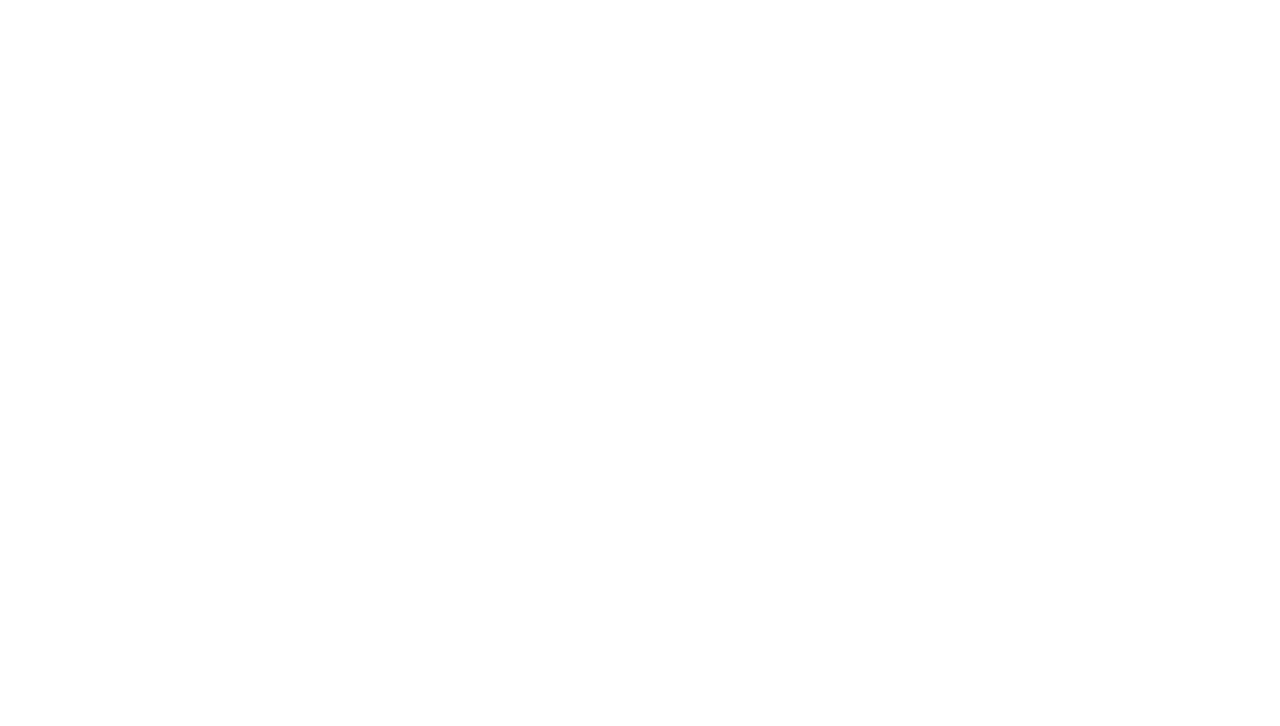
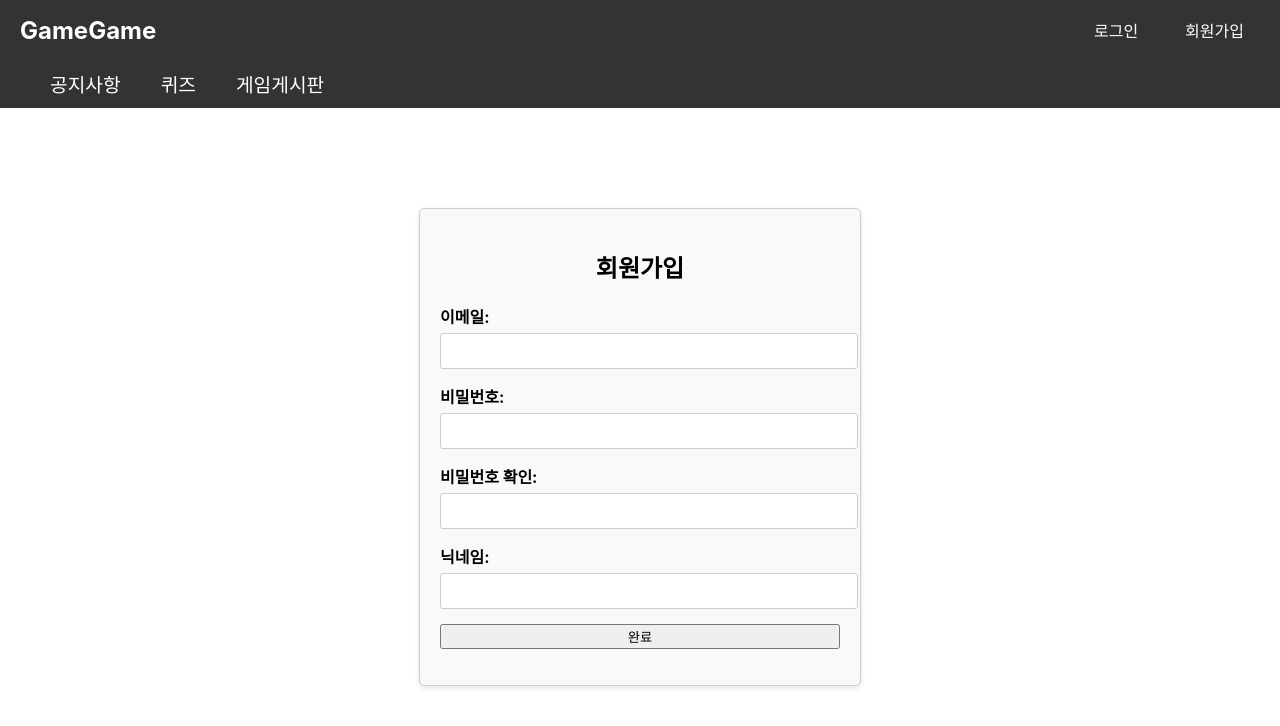
Before and after one commit to bongbongbon/GameGameFrontend, a React (Create React App) app: page /signup in a window 1280 px wide. Before the commit this address had no page. Shown: the top 726 px of the page. Built offline with nearby package versions, Linux system fonts and the light colour scheme.

Commit message:
signup user logout

```diff
--- a/src/App.js
+++ b/src/App.js
@@ -6,12 +6,15 @@ import { AuthProvider } from './contexts/AuthContext';
 // 공지사항 페이지
 import Notice from './pages/Notice';
 
+// 유저 페이지
+import Login from './pages/Login';
+import SignUp from './pages/SignUp';
+
 // 퀴즈 페이지
 import Quiz from './pages/Quiz';
 import QuizCreate from './pages/QuizCreate';
 import QuizDetail from './pages/QuizDetail';
 import QuizCategory from './pages/QuizCategory';
-import Login from './pages/Login';
 import QuizMyResult from './pages/QuizMyResult';
 
 // 게임게시판 페이지
@@ -25,6 +28,7 @@ function App() {
             <Route path="/" element={<Home />} />
 
             <Route path='/login' element={<Login />} />
+            <Route path='/signup' element={<SignUp />} />
 
 
             <Route path="/notice" element={<Notice />} />
--- a/src/components/Header.js
+++ b/src/components/Header.js
@@ -1,8 +1,11 @@
-import React from 'react';
+import React, { useContext } from 'react';
 import { Link } from 'react-router-dom';
-import '../css/Header.css'; // CSS 파일 임포트
+import '../css/Header.css';
+import { AuthContext } from '../contexts/AuthContext';
 
 function Header() {
+  const {user, logout} = useContext(AuthContext);
+
   return (
     <header className="header">
       <div className="logo-container">
@@ -11,8 +14,17 @@ function Header() {
         </Link>
       </div>
       <div className="auth-links">
-        <Link to="/login" className="auth-link">로그인</Link>
-        <Link to="/signup" className="auth-link">회원가입</Link>
+      {user ? (
+          <>
+            <span className="username">{user.email}</span>
+            <button onClick={logout} className="auth-link">로그아웃</button>
+          </>
+        ) : (
+          <>
+            <Link to="/login" className="auth-link">로그인</Link>
+            <Link to="/signup" className="auth-link">회원가입</Link>
+          </>
+        )}
       </div>
     </header>
   );
--- a/src/contexts/AuthContext.js
+++ b/src/contexts/AuthContext.js
@@ -26,6 +26,7 @@ const AuthProvider = ({ children }) => {
           'Authorization': `Bearer ${token}`
         }
       });
+      console.log(response.data);
       setUser(response.data);
     } catch (error) {
       console.error('Failed to fetch current user:', error);
--- a/src/contexts/axiosInstance.js
+++ b/src/contexts/axiosInstance.js
@@ -1,4 +1,3 @@
-// src/utils/axiosInstance.js
 import axios from 'axios';
 
 const axiosInstance = axios.create({
--- /dev/null
+++ b/src/css/SignUp.css
@@ -0,0 +1,49 @@
+.signup-content {
+    max-width: 400px;
+    margin: 0 auto;
+    padding: 20px;
+    border: 1px solid #ccc;
+    border-radius: 5px;
+    box-shadow: 0 2px 5px rgba(0, 0, 0, 0.1);
+    background-color: #f9f9f9;
+    margin-top: 100px;
+  }
+
+  .signup-content h2 {
+    text-align: center;
+    margin-bottom: 20px;
+  }
+
+  .signup-form {
+    display: flex;
+    flex-direction: column;
+  }
+
+  .form-group {
+    margin-bottom: 15px;
+  }
+
+  .form-group label {
+    font-weight: bold;
+  }
+
+  .form-group input {
+    width: 100%;
+    padding: 8px;
+    font-size: 1em;
+    border: 1px solid #ccc;
+    border-radius: 3px;
+  }
+
+  .signup-button:disabled {
+    background-color: #ccc;
+    cursor: not-allowed;
+  }
+
+  .signup-button:disabled:hover {
+    background-color: #ccc;
+  }
+
+  .clickable-home {
+    cursor: pointer;
+  }
--- a/src/index.js
+++ b/src/index.js
@@ -6,9 +6,9 @@ import reportWebVitals from './reportWebVitals';
 
 const root = ReactDOM.createRoot(document.getElementById('root'));
 root.render(
-  <React.StrictMode>
+
     <App />
-  </React.StrictMode>
+
 );
 
 // If you want to start measuring performance in your app, pass a function
--- a/src/pages/QuizDetail.js
+++ b/src/pages/QuizDetail.js
@@ -72,6 +72,7 @@ function QuizDetail() {
       <div className='quiz-detail-card'>
             <div className='quiz-container'>
                 <p>카테고리: {quiz.category}</p>
+                <p>조회수: {quiz.views}</p>
               <h1>질문: {quiz.content}</h1>
             </div>
         </div>
--- /dev/null
+++ b/src/pages/SignUp.js
@@ -0,0 +1,81 @@
+import React, { useState } from 'react';
+import { useNavigate } from 'react-router-dom';
+
+import '../css/SignUp.css'
+import Navbar from '../components/Navbar';
+import Header from '../components/Header';
+
+
+function SignUp() {
+  const [email, setEmail] = useState('');
+  const [password, setPassword] = useState('');
+  const [passwordCheck, setPasswordCheck] = useState('');
+  const [nickname, setNickname] = useState('');
+  const [profileImage, setProfileImage] = useState(null); // Initialize as null
+  const [message, setMessage] = useState('');
+  const [verificationCode, setVerificationCode] = useState('');
+  const [isCodeSent, setIsCodeSent] = useState(false);
+  const [isVerified, setIsVerified] = useState(false);
+  const navigate = useNavigate();
+
+  const handleSubmit = async (event) => {
+    event.preventDefault();
+
+  }
+
+
+
+  return (
+    <div className='signup-page'>
+    <div className="header-container">
+        <Header />
+    </div>
+    <div className="navbar-container">
+      <Navbar />
+    </div>
+    <div className='signup-content'>
+      <h2>회원가입</h2>
+      <form onSubmit={handleSubmit} className='signup-form'>
+        <div className='form-group'>
+          <label>이메일:</label>
+          <input
+            type="email"
+            value={email}
+            onChange={(e) => setEmail(e.target.value)}
+          />
+        </div>
+        <div className='form-group'>
+          <label>비밀번호:</label>
+          <input
+            type="password"
+            value={password}
+            onChange={(e) => setPassword(e.target.value)}
+          />
+        </div>
+        <div className='form-group'>
+          <label>비밀번호 확인:</label>
+          <input
+            type="password"
+            value={passwordCheck}
+            onChange={(e) => setPasswordCheck(e.target.value)}
+          />
+        </div>
+        <div className='form-group'>
+          <label>닉네임:</label>
+          <input
+            type="text"
+            value={nickname}
+            onChange={(e) => setNickname(e.target.value)}
+          />
+        </div>
+
+        <button type="submit" className='signup-button'>완료</button>
+      </form>
+      <p>{message}</p>
+    </div>
+
+    </div>
+  );
+}
+
+export default SignUp;
```
